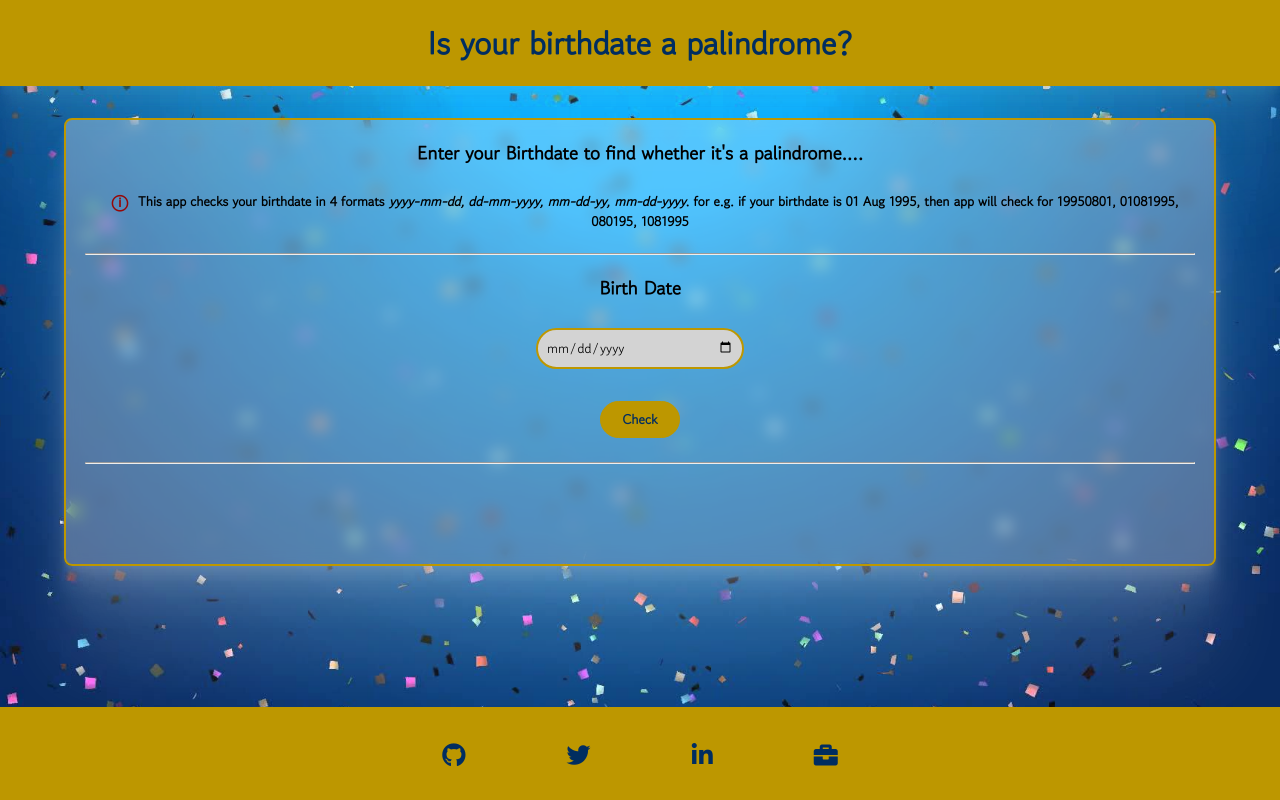
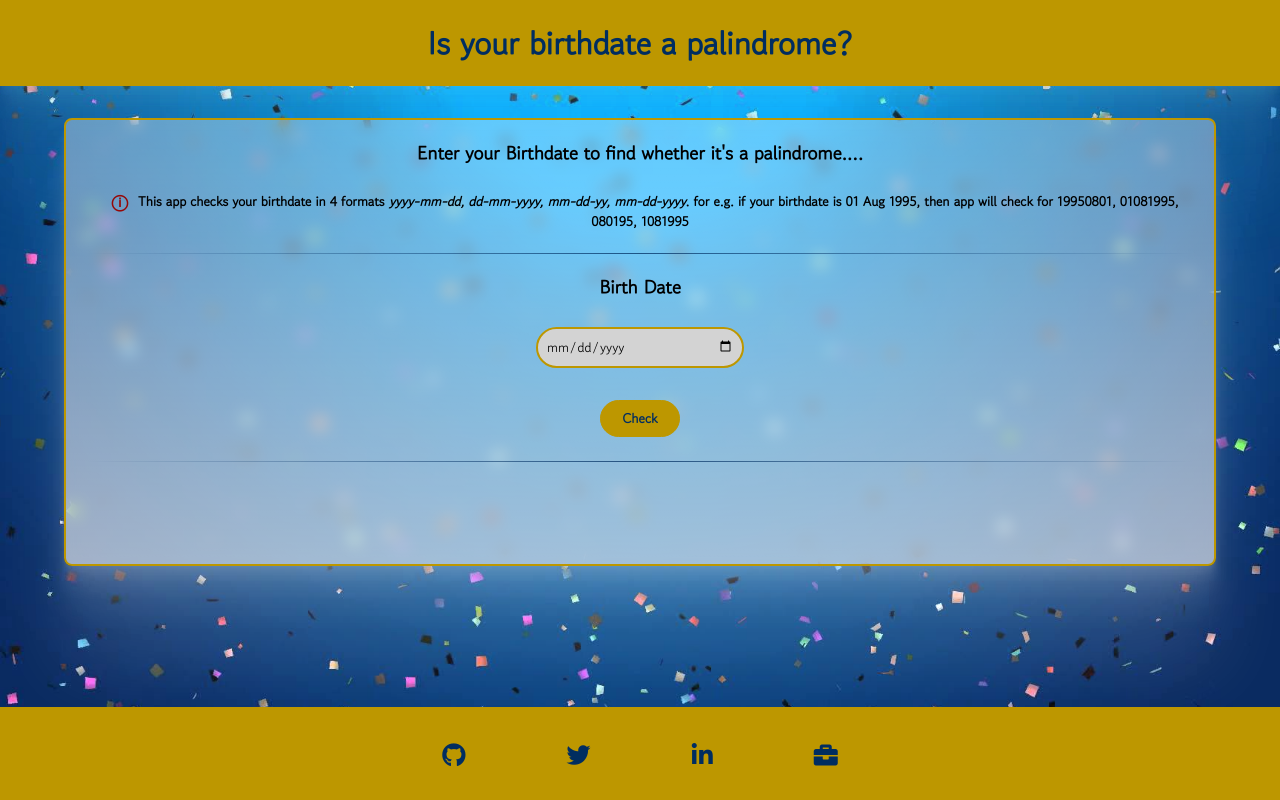
Before and after one commit to rkreddy99/palindrome-birthday, a React (Create React App) app: page / in a window 1280 px wide. Built offline with nearby package versions, Linux system fonts and the light colour scheme.

Commit message:
style: change the images

```diff
--- a/src/App.css
+++ b/src/App.css
@@ -70,8 +70,7 @@ header h1 {
   padding-right: 1.2rem;
   padding-bottom: 1rem;
   margin-bottom: 1.5rem;
-  /* background-color: lightcyan; */
-  background-color: rgba(255, 255, 255, 0.3);
+  background-image: linear-gradient(rgba(255, 255, 255, 0.349), rgba(255, 255, 255, 0.623));
   backdrop-filter: blur(8px);
   box-shadow:
   0 2.8px 2.2px rgba(255, 255, 255, 0.034),
@@ -94,8 +93,9 @@ span {
 }
 
 hr {
-  background-color: #000413;
-
+  border: 0;
+  height: 1px;
+  background-image: linear-gradient(to right, rgba(0, 45, 96, 0), rgba(0, 45, 96, 0.75), rgba(0, 45, 96, 0));
 }
 
 form p {
@@ -142,6 +142,7 @@ button:hover {
 
 img {
   height: 150px;
+  filter: drop-shadow(5px 5px 5px #222);
 }
 
 .output {
@@ -149,12 +150,12 @@ img {
   justify-content: center;
   align-items: center;
   flex-direction: row;
-  color: gold;
+  color: var(--secondary-color));
   font-weight: 700;
 }
 
 output p{
-    margin: 5px
+    margin: 5px;
 }
 
 footer {
```
Also changed, not shown: src/images/happy.svg, src/images/unhappy.svg.
